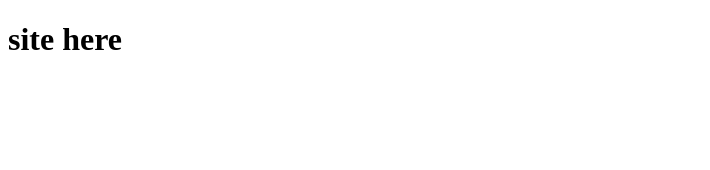
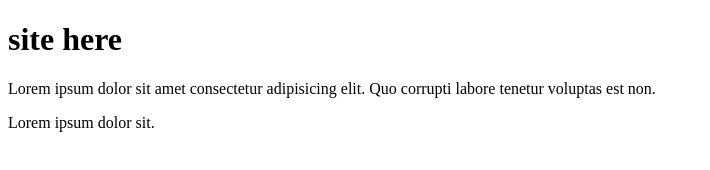
Before and after one commit to AtomMes/site, a plain HTML site: page index.html in a window 1280 px wide. Shown: the whole page, without its empty margins (0-710 px from the left). Drawn offline with Linux system fonts and the light colour scheme.

Commit message:
2rd popoxutyun

```diff
--- a/index.html
+++ b/index.html
@@ -9,5 +9,7 @@
 </head>
 <body>
     <h1>site here</h1>
+    <p>Lorem ipsum dolor sit amet consectetur adipisicing elit. Quo corrupti labore tenetur voluptas est non.</p>
+    <p>Lorem ipsum dolor sit.</p>
 </body>
 </html>
```
